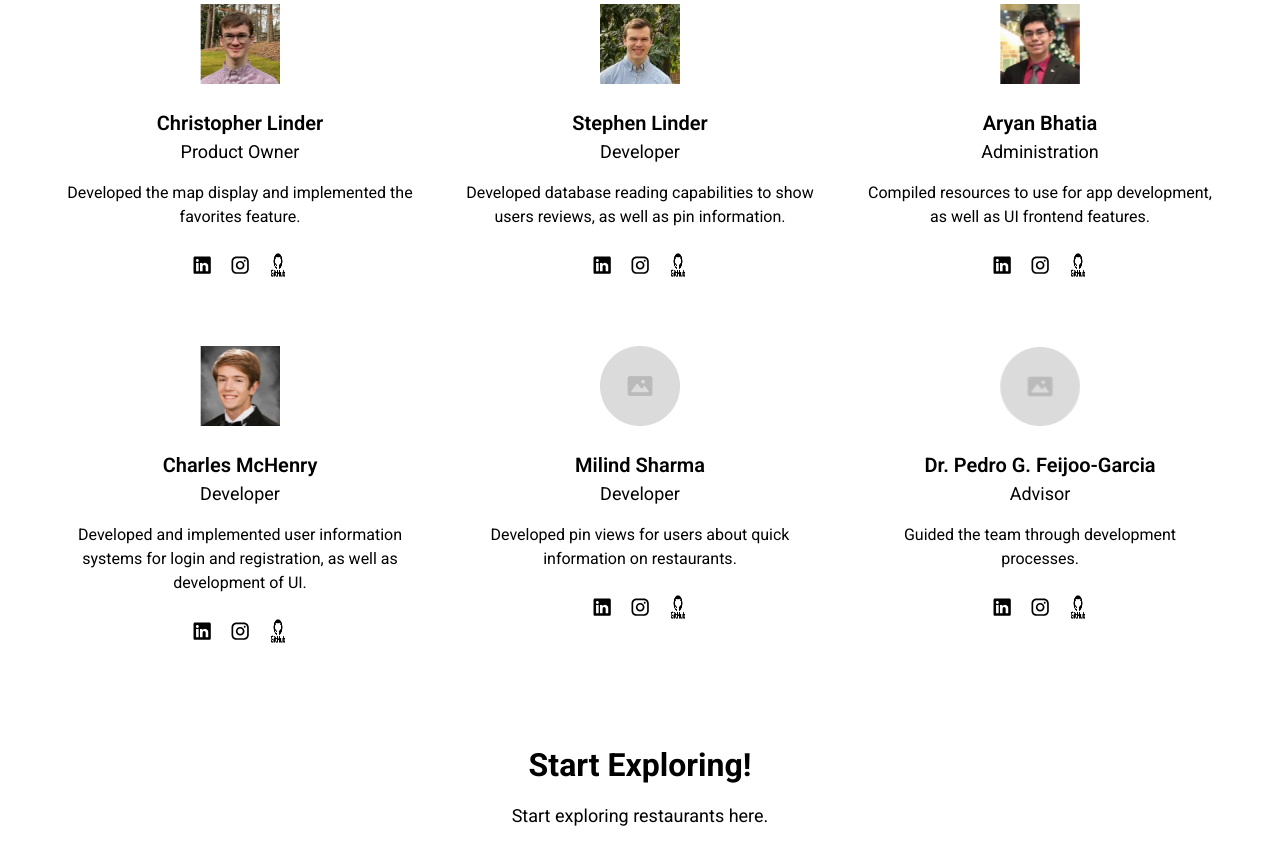
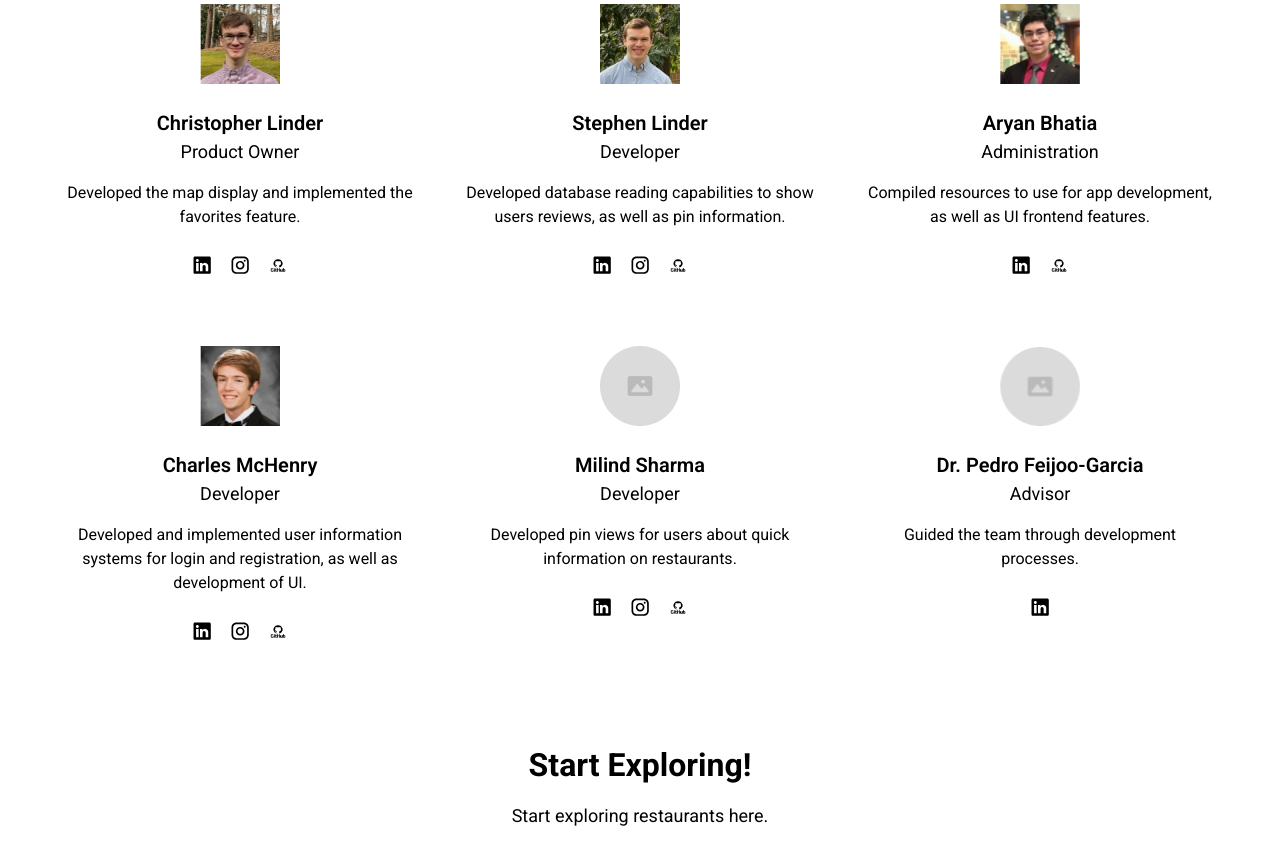
Before and after one commit to stephenl99/AtlantaFoodFinder, a Django app: page /about/ in a window 1280 px wide. Shown: the part 2532-3374 px from the top of the page. Run offline with Django 5.2, Linux system fonts and the light colour scheme.

Commit message:
finishing socials

```diff
--- a/AtlantaFoodFinder/aff/static/figma/About.css
+++ b/AtlantaFoodFinder/aff/static/figma/About.css
@@ -546,6 +546,7 @@
   overflow: hidden;
   flex-shrink: 0;
   min-height: 24px;
+  object-fit: contain;
 }
 .social-icons {
   display: flex;
--- a/AtlantaFoodFinder/aff/static/figma/Home.css
+++ b/AtlantaFoodFinder/aff/static/figma/Home.css
@@ -1514,8 +1514,8 @@
   }
 
   .logo-1 {
-    padding-left: 32px;
-    padding-right: 32px;
+    /*padding-left: 32px;*/
+    /*padding-right: 32px;*/
     box-sizing: border-box;
     min-width: 100%;
   }
--- a/AtlantaFoodFinder/templates/about.html
+++ b/AtlantaFoodFinder/templates/about.html
@@ -287,14 +287,14 @@
                     src="{% static '' %}./public/icon--linkedin.svg"
                   />
                     </a>
-                    <a href="https://www.instagram.com/mcdonalds/" target = "_blank">
-                  <img
-                    class="icon-x1"
-                    loading="lazy"
-                    alt=""
-                    src="{% static '' %}./public/icon--instagram.svg"
-                  />
-                    </a>
+{#                    <a href="https://www.instagram.com/mcdonalds/" target = "_blank">#}
+{#                  <img#}
+{#                    class="icon-x1"#}
+{#                    loading="lazy"#}
+{#                    alt=""#}
+{#                    src="{% static '' %}./public/icon--instagram.svg"#}
+{#                  />#}
+{#                    </a>#}
                     <a href="https://github.com/Adonalsiun" target = "_blank">
                   <img
                     class="icon-dribble"
@@ -372,7 +372,7 @@
                   </div>
                 </div>
                 <div class="social-icons1">
-                    <a href="https://www.linkedin.com/school/georgia-institute-of-technology/posts/?feedView=all" target = "_blank">
+                    <a href="https://www.linkedin.com/in/milind-sharma-6b827a180/" target = "_blank">
                   <img
                     class="icon-linkedin2"
                     loading="lazy"
@@ -380,7 +380,7 @@
                     src="{% static '' %}./public/icon--linkedin.svg"
                   />
                     </a>
-                    <a href="https://www.instagram.com/georgiatech/" target = "_blank">
+                    <a href="https://www.instagram.com/_milindsharma/" target = "_blank">
                   <img
                     class="icon-x1"
                     loading="lazy"
@@ -388,7 +388,7 @@
                     src="{% static '' %}./public/icon--instagram.svg"
                   />
                     </a>
-                    <a href="https://github.com/torvalds" target = "_blank">
+                    <a href="https://github.com/Milind-D-Sharma" target = "_blank">
                   <img
                     class="icon-dribble"
                     loading="lazy"
@@ -408,7 +408,7 @@
 
                 <div class="content31">
                   <div class="title5">
-                    <div class="name8">Dr. Pedro G. Feijoo-Garcia </div>
+                    <div class="name8">Dr. Pedro Feijoo-Garcia </div>
                     <div class="job-title5">Advisor</div>
                   </div>
                   <div class="text9">
@@ -424,22 +424,22 @@
                     src="{% static '' %}./public/icon--linkedin.svg"
                   />
                     </a>
-                    <a href="https://www.instagram.com/georgiatech/" target = "_blank">
-                  <img
-                    class="icon-x1"
-                    loading="lazy"
-                    alt=""
-                    src="{% static '' %}./public/icon--instagram.svg"
-                  />
-                    </a>
-                    <a href="https://github.com/torvalds" target = "_blank">
-                  <img
-                    class="icon-dribble"
-                    loading="lazy"
-                    alt=""
-                    src="{% static '' %}./public/githublogo-1@2x.png"
-                  />
-                    </a>
+{#                    <a href="https://www.instagram.com/georgiatech/" target = "_blank">#}
+{#                  <img#}
+{#                    class="icon-x1"#}
+{#                    loading="lazy"#}
+{#                    alt=""#}
+{#                    src="{% static '' %}./public/icon--instagram.svg"#}
+{#                  />#}
+{#                    </a>#}
+{#                    <a href="https://github.com/torvalds" target = "_blank">#}
+{#                  <img#}
+{#                    class="icon-dribble"#}
+{#                    loading="lazy"#}
+{#                    alt=""#}
+{#                    src="{% static '' %}./public/githublogo-1@2x.png"#}
+{#                  />#}
+{#                    </a>#}
                 </div>
               </div>
             </div>
```
